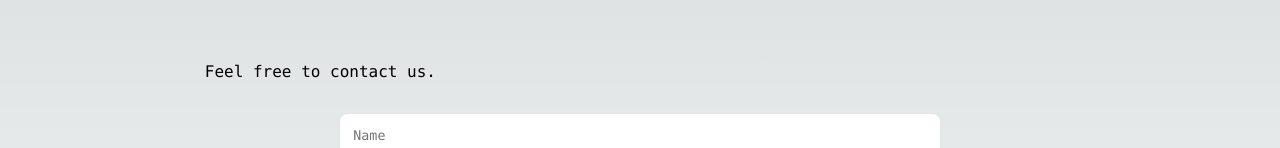
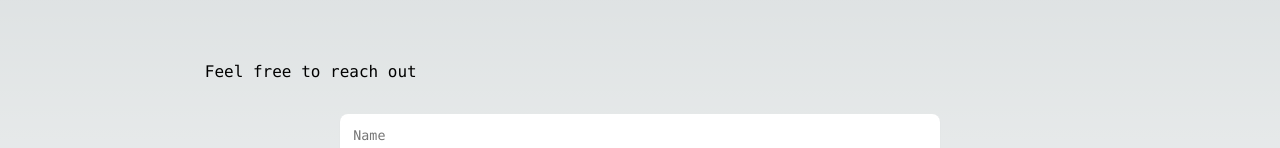
Before and after one commit to industriousparadigm/innovbros-nextgen, a Next.js app: page /contact in a window 1280 px wide. Shown: the part 172-320 px from the top of the page. Built offline with nearby package versions, Linux system fonts and the light colour scheme.

Commit message:
Update contact.tsx

```diff
--- a/pages/contact.tsx
+++ b/pages/contact.tsx
@@ -8,7 +8,7 @@ export default function Contact() {
       <div className={styles.basicCenter}>
         <div className={styles.pageContent}>
           <p className={styles.description}>
-            Feel free to contact us.
+            Feel free to reach out
           </p>
           <ContactForm />
         </div>
```
